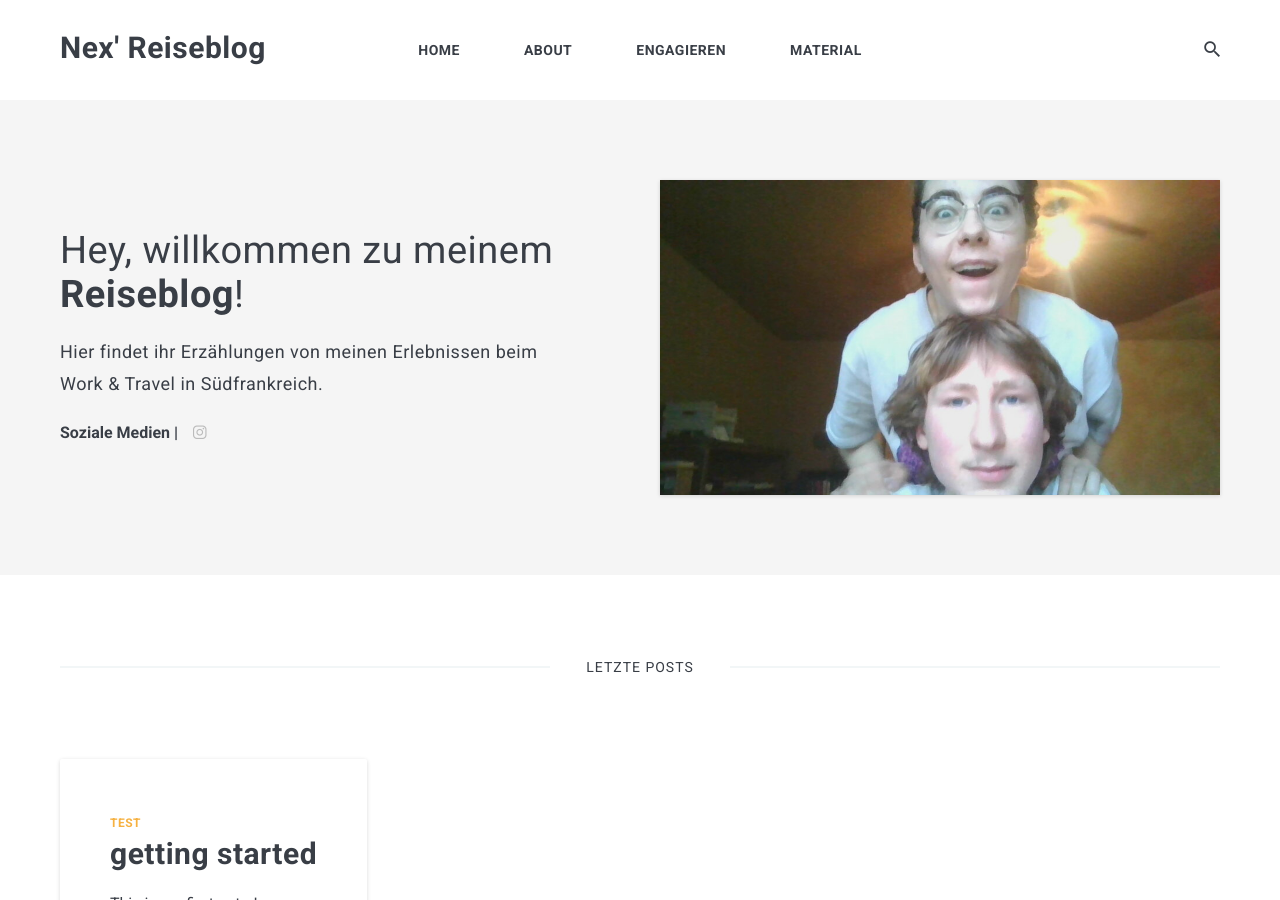
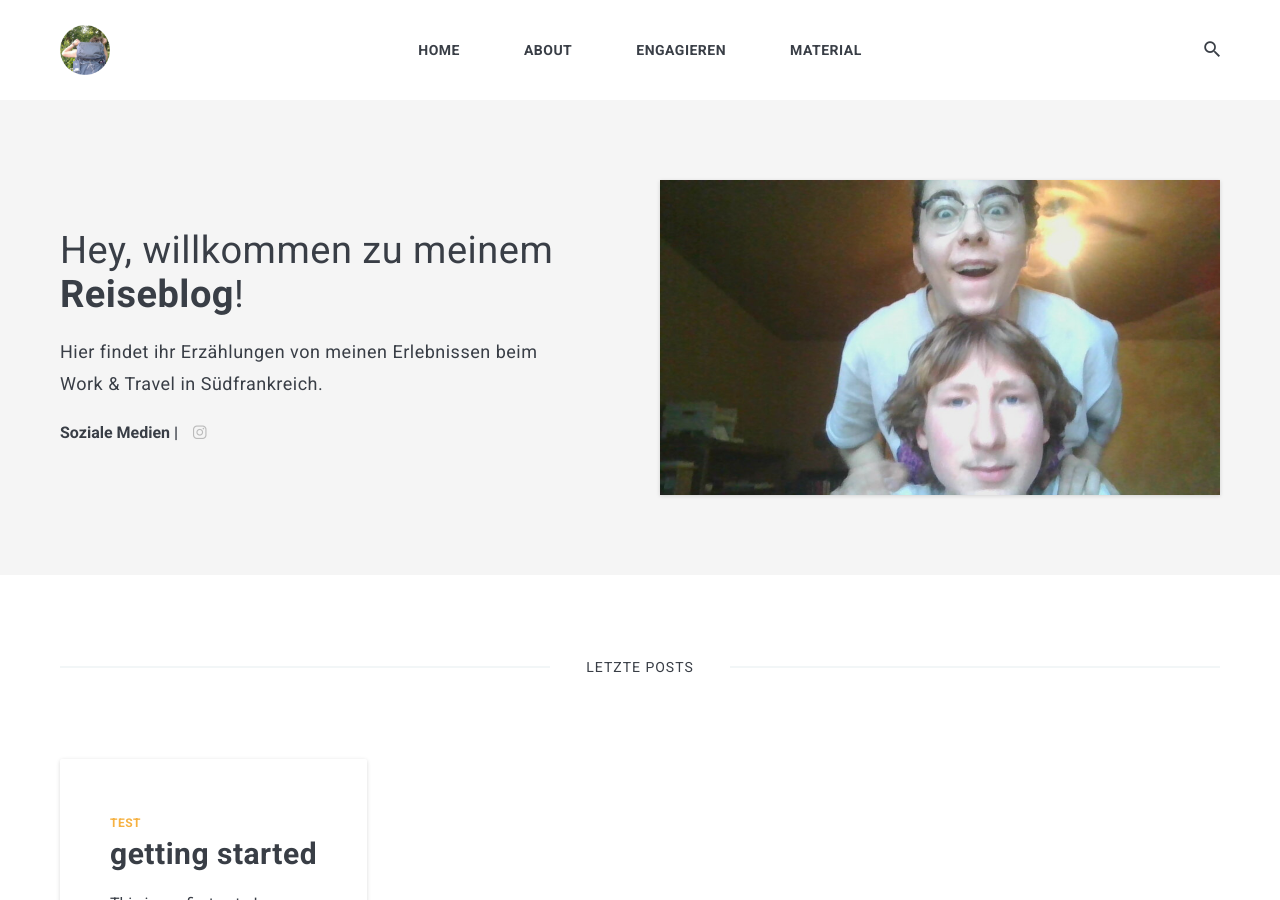
Before and after one commit to anneke-streit/anneke-streit.github.io, a Jekyll site: the page built from index.html, in a window 1280 px wide and 900 px high. Built offline with Jekyll 4.4.1, drawn with Linux system fonts in a browser that asks for light colours; nearby versions of some CDN libraries; the list of posts is cut into pages by our own code.

Commit message:
Update settings.yml

```diff
--- a/_data/settings.yml
+++ b/_data/settings.yml
@@ -1,7 +1,7 @@
 #-------------------------------
 # General Site Settings
 title: Nex' Reiseblog
-logo: # You can add own logo.
+logo: logo.png # You can add own logo.
 description: Nex' Reiseblog
 
 #-------------------------------
```
